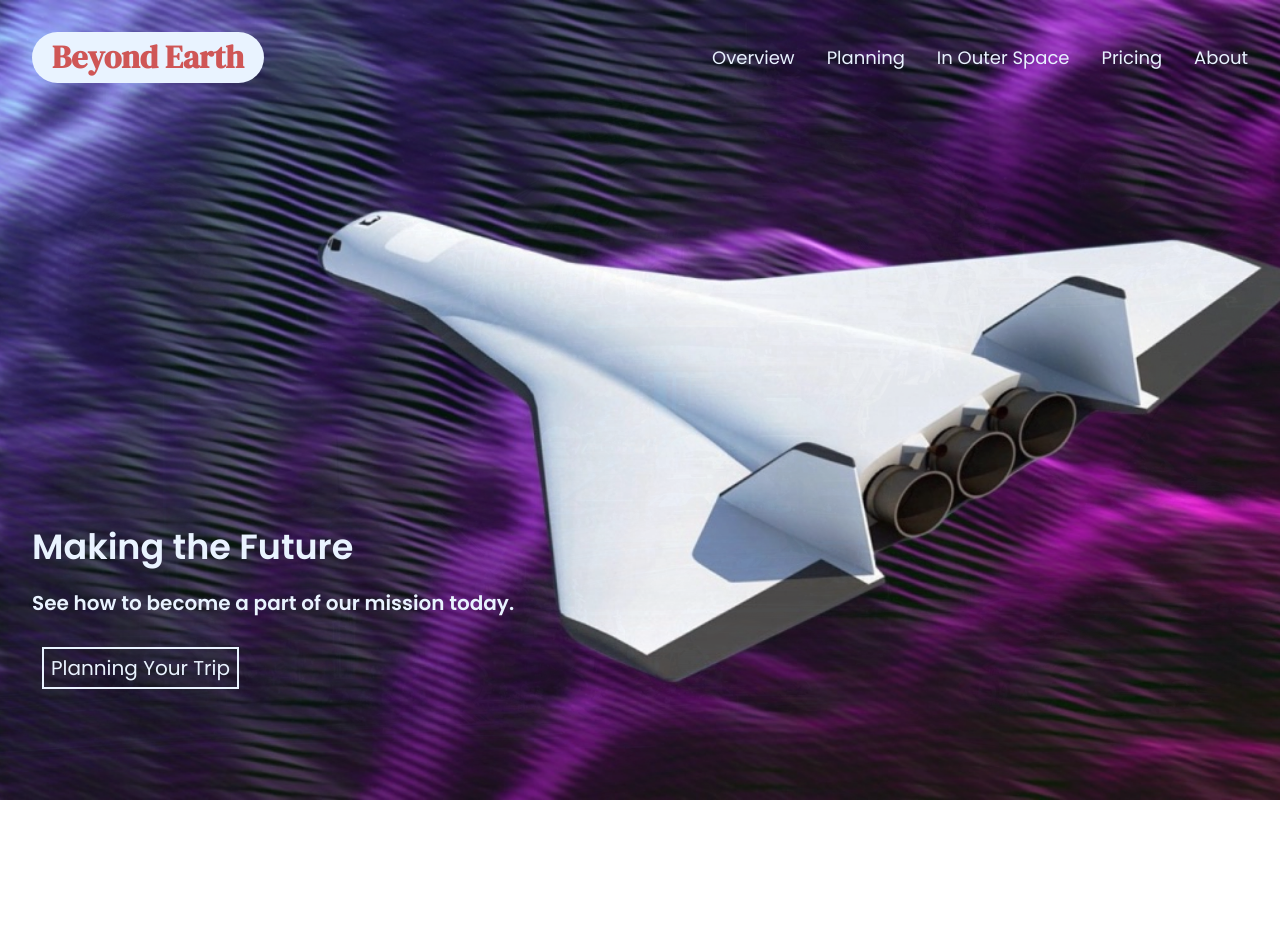
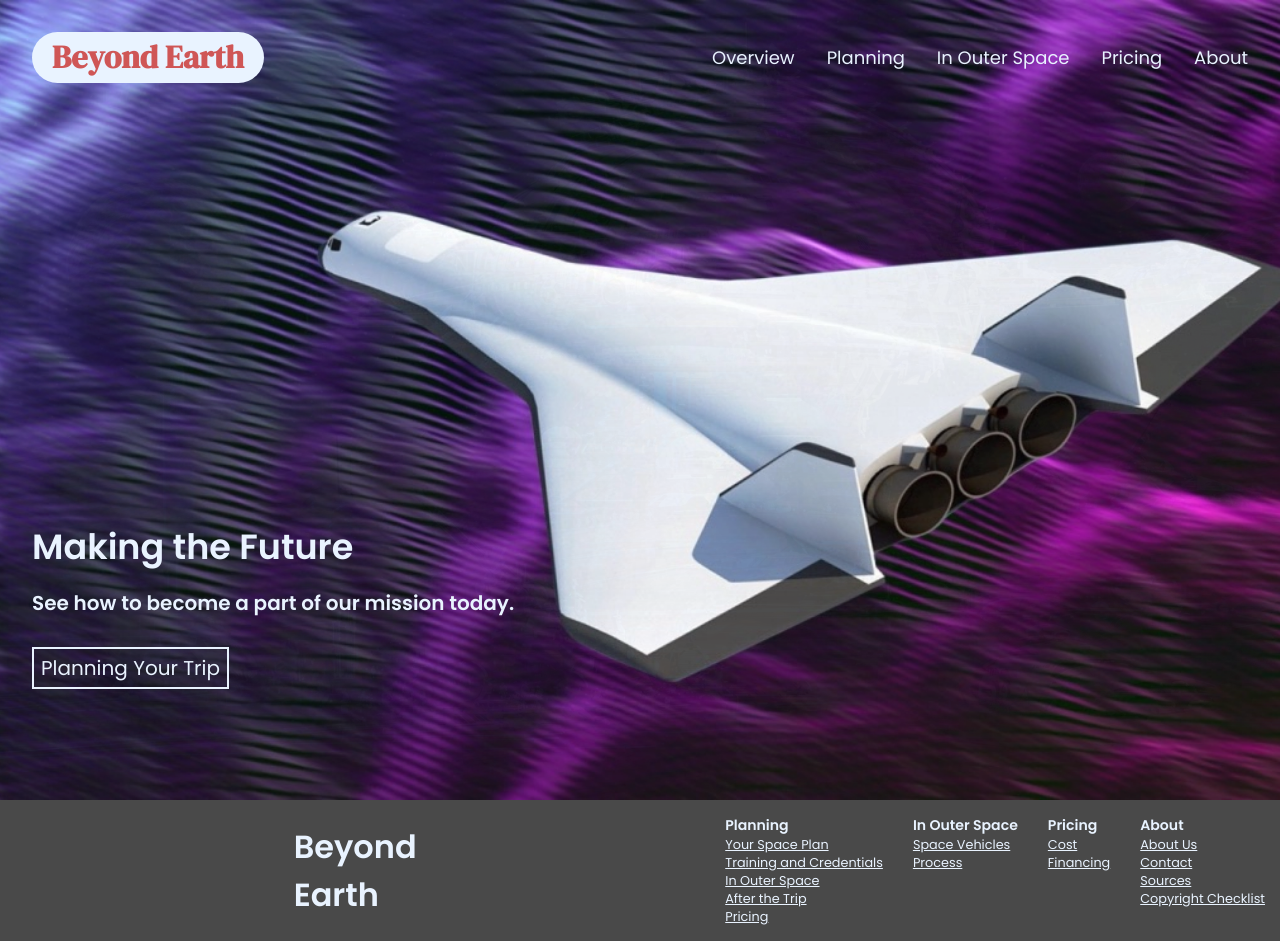
Before and after one commit to etashj/Beyond-Earth, a website: page public/index.html in a window 1280 px wide. Before the commit the page ends 800 px from the top, so only its background shows below. Drawn offline with nearby package versions, Linux system fonts and the light colour scheme.

Commit message:
button alignment

```diff
--- a/public/index.html
+++ b/public/index.html
@@ -72,6 +72,41 @@
 		<p class="description-text">See how to become a part of our mission today. </p>
 		<a class="button button-special" href="/planning/your_plan">Planning Your Trip</a>
 	</div>
+
+
+	<div class="footer">
+		<div class="left-footer">
+			<a href="/"><h3 class="footer-logo" style="background-color:transparent; ">Beyond<br>Earth</h3></a>
+		</div>
+		<div class="right-footer">
+			<div class="planning-footer footer-item">
+				<strong><p style="font-size: 1.1em;">Planning</p></strong>
+				<a href="/planning/your_plan">Your Space Plan</a>
+				<a href="/planning/training">Training and Credentials</a>
+				<a href="/planning/in_space">In Outer Space</a>
+				<a href="/planning/after">After the Trip</a>
+				<a href="/pricing/cost">Pricing</a>
+			</div>
+			<div class="space-footer footer-item">
+				<strong><p style="font-size: 1.1em;">In Outer Space</p></strong>
+				<a href="/in_outer_space/vehicles">Space Vehicles</a>
+				<a href="/in_outer_space/process">Process</a>
+			</div>
+			<div class="pricing-footer footer-item">
+				<strong><p style="font-size: 1.1em;">Pricing</p></strong>
+				<a href="/pricing/cost">Cost</a>
+				<a href="/pricing/financing">Financing</a>
+			</div>
+			<div class="about-footer footer-item">
+				<strong><p style="font-size: 1.1em;">About</p></strong>
+				<a href="/about/about">About Us</a>
+				<a href="/about/contact">Contact</a>
+				<a href="/about/sources">Sources</a>
+				<a href="/assets/copyright.pdf">Copyright Checklist</a>
+			</div>
+		</div>
+	</div>
+
   <script src="script.js"></script>
   <script src="https://cdnjs.cloudflare.com/ajax/libs/jquery/3.5.1/jquery.min.js">
     $(function () {
--- a/public/style.css
+++ b/public/style.css
@@ -395,6 +395,7 @@ nav .right button {
 	background: linear-gradient(to left, transparent 50%, var(--text-secondary) 50%) right;
 	background-size: 200%;
   transition: .45s ease-out;
+	margin-left: 0px;
 }
 .button:hover{
 	background-position: left;
@@ -496,6 +497,8 @@ td {
 }
 .button {
 	margin: 10px;
+	margin-left: 0px;
+	margin-right: 0px;
 }
 
 .footer {
```
Also changed, not shown: public/in_outer_space/process/index.html (+1 -1 lines), public/pricing/cost/index.html (+3 -1 lines), public/pricing/financing/index.html (+3 -1 lines).
